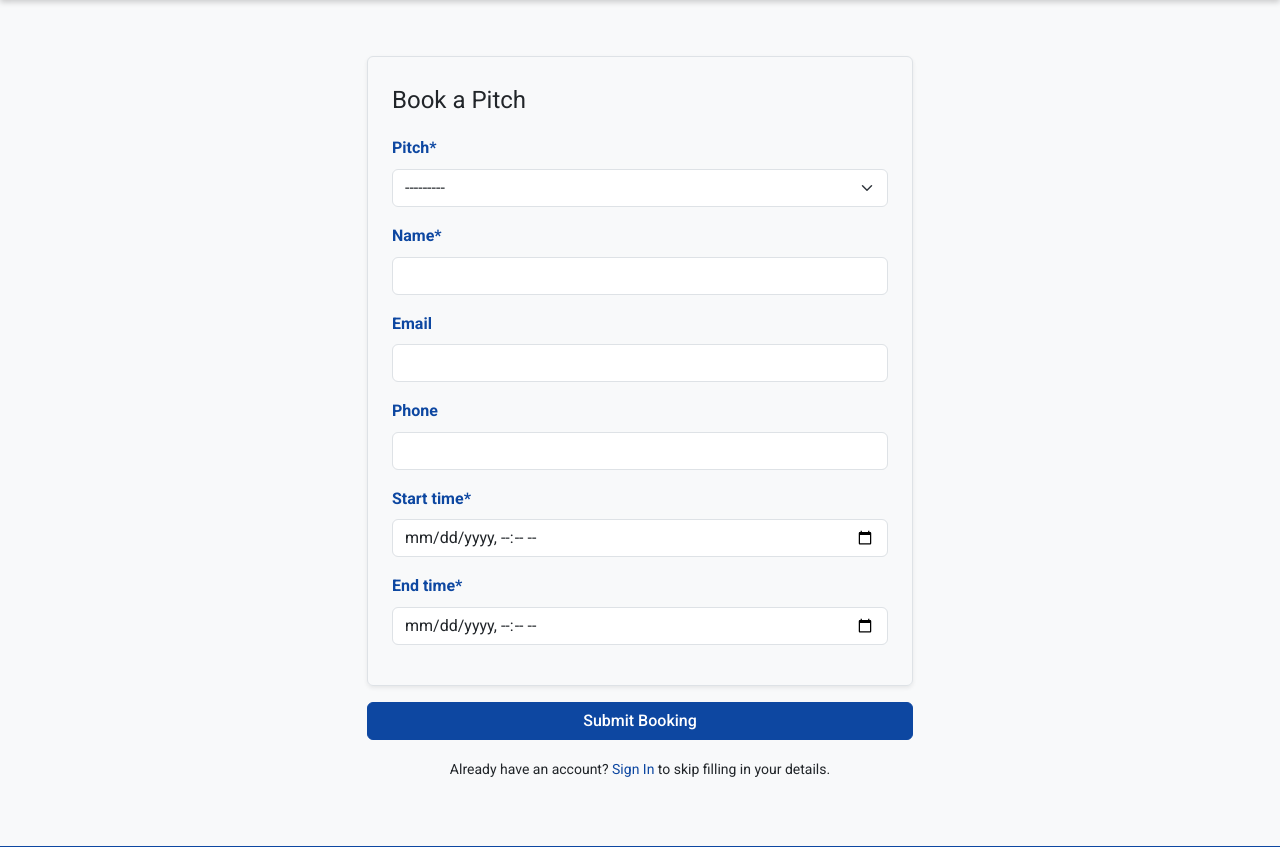
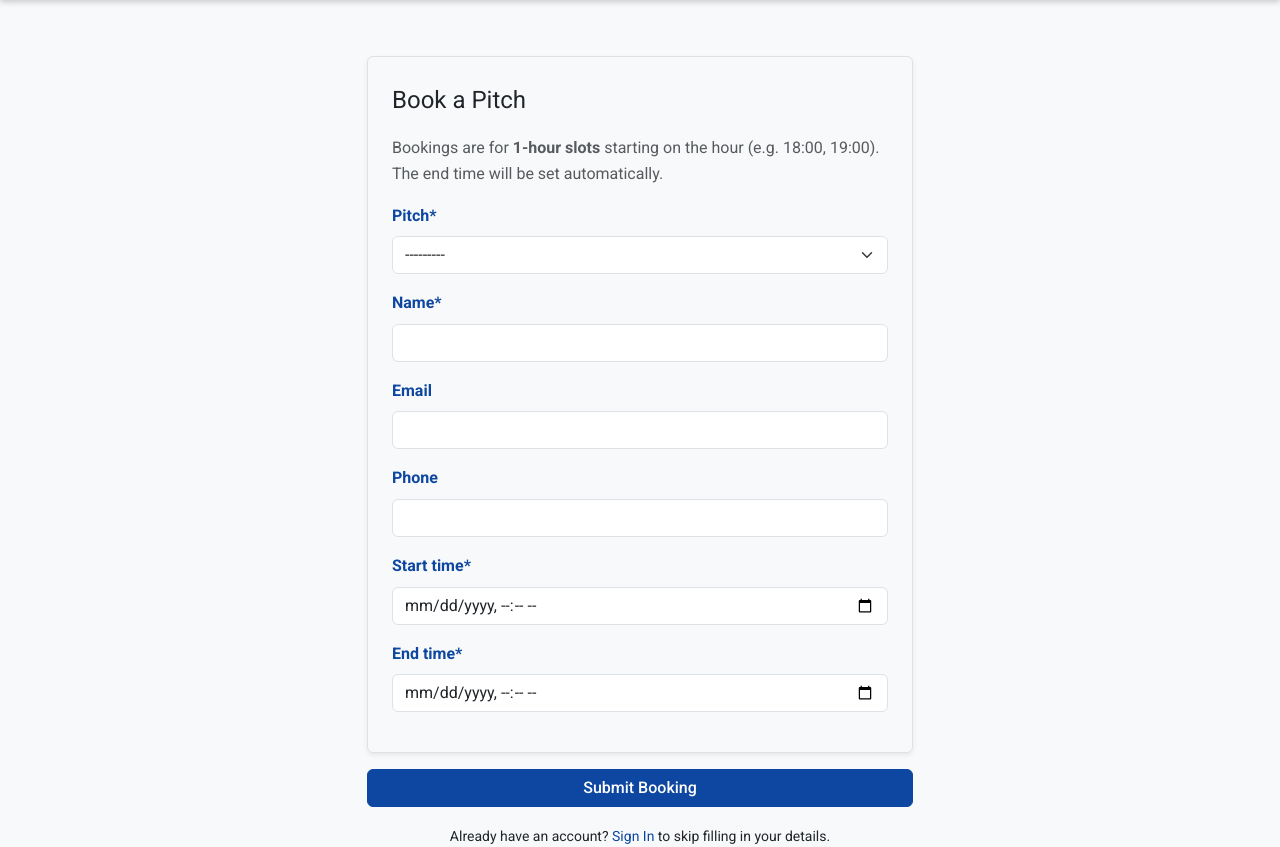
Before and after one commit to james-fitz86/bailebeag, a Django app: page /bookings/new/ in a window 1280 px wide. Shown: the part 86-933 px from the top of the page. Run offline with Django 5.2, Linux system fonts and the light colour scheme; data that the repository does not hold is empty; some libraries are stand-ins or nearby versions.

Commit message:
added message to inform user of booking time restrictions

```diff
--- a/bookings/templates/bookings/create_booking.html
+++ b/bookings/templates/bookings/create_booking.html
@@ -12,6 +12,10 @@
                 {% csrf_token %}
                 <fieldset class="border p-4 rounded shadow-sm">
                     <legend class="mb-3">{% if object %}Update Booking{% else %}Book a Pitch{% endif %}</legend>
+                    <p class="text-muted mb-3">
+                        Bookings are for <strong>1-hour slots</strong> starting on the hour (e.g. 18:00, 19:00).
+                        The end time will be set automatically.
+                    </p>
                     {{ form|crispy }}
                 </fieldset>
                 <div class="mt-3 d-flex justify-content-between gap-2">
```
